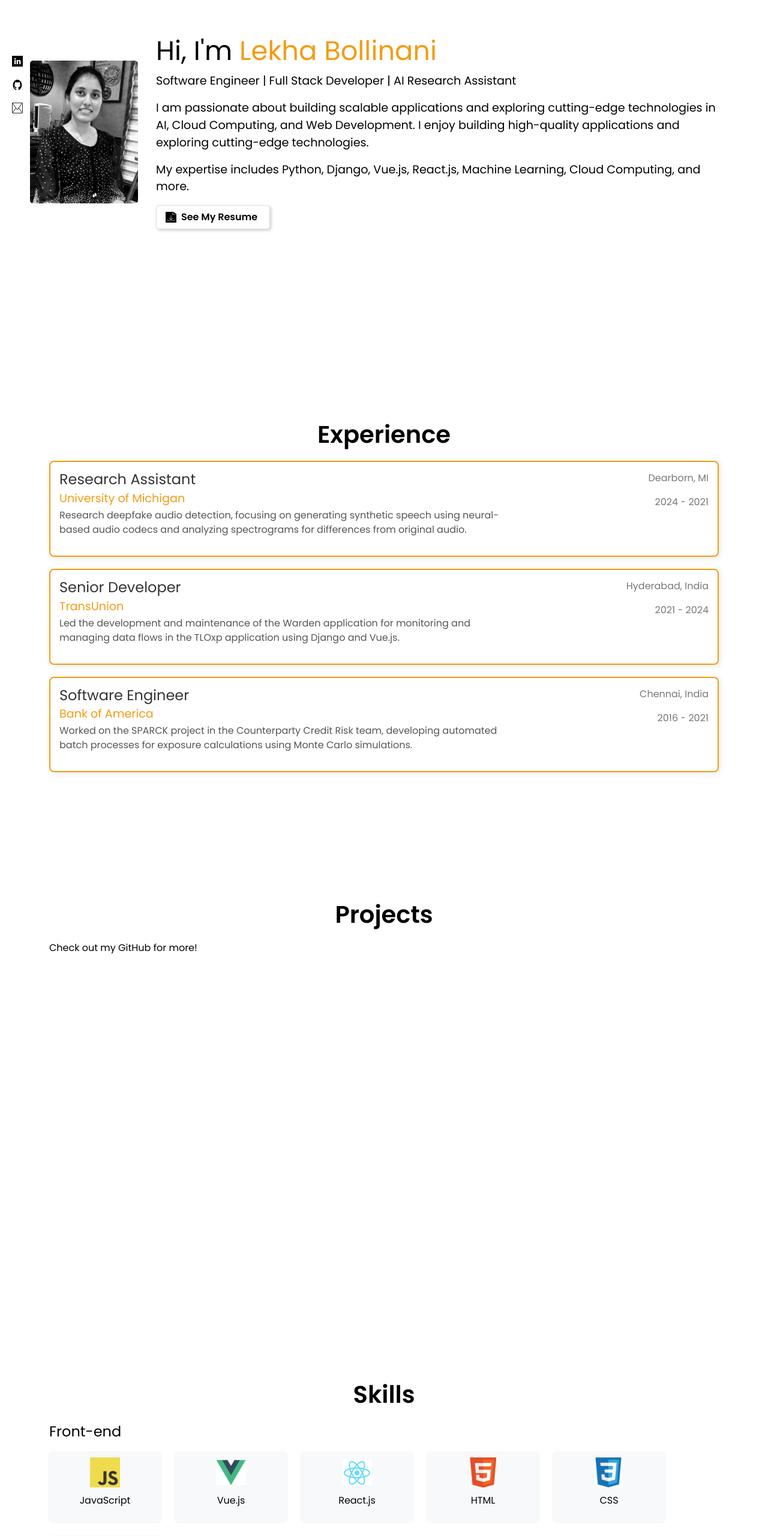
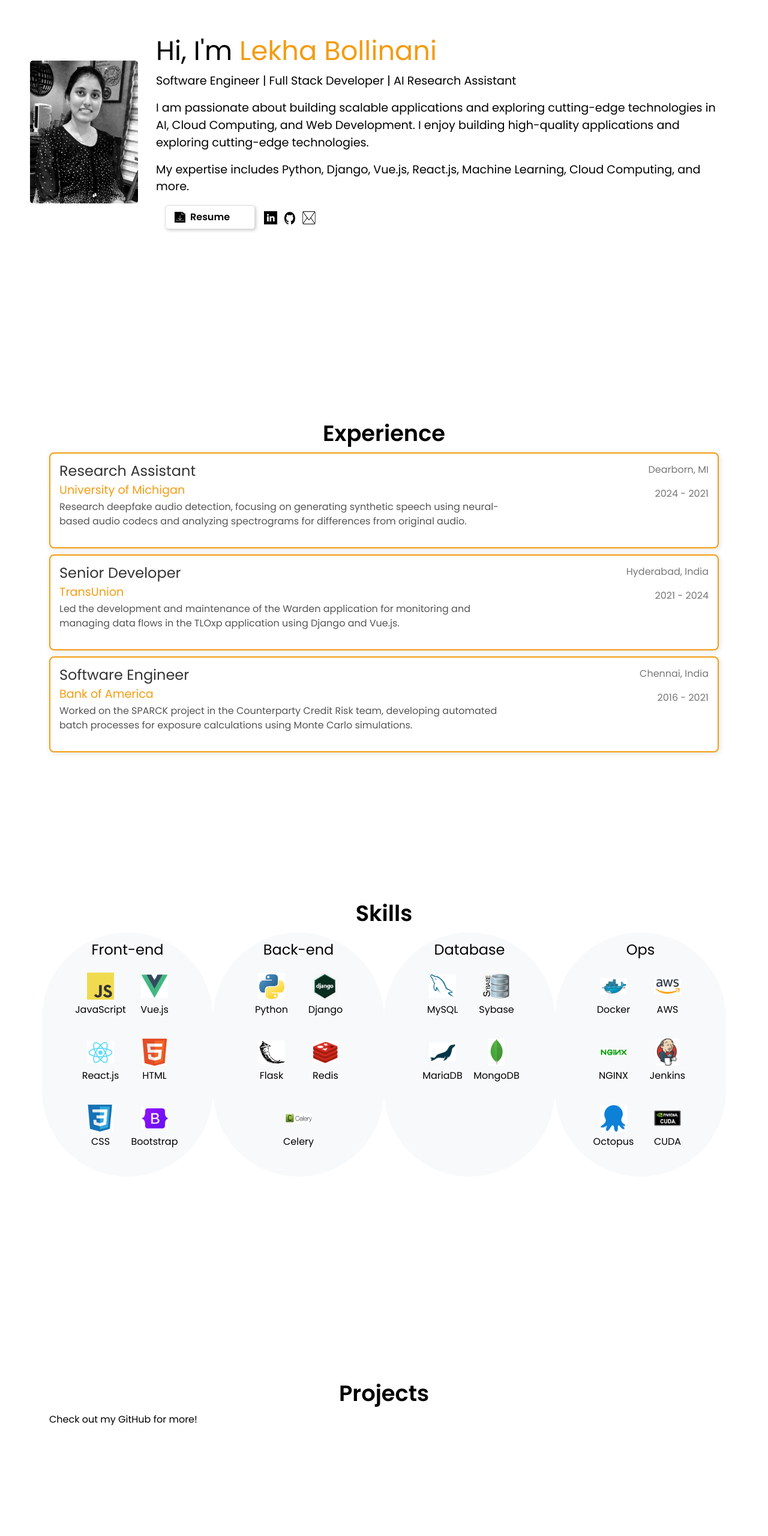
Before and after one commit to Lekha827/Portfolio, a plain HTML site: page index.html in a window 1280 px wide. Shown: the part 180-2740 px from the top of the page at 60% size. Drawn offline with nearby package versions, Linux system fonts and the light colour scheme.

Commit message:
Updated fav icon and skills section

```diff
--- a/Assets/css/styles.css
+++ b/Assets/css/styles.css
@@ -38,33 +38,13 @@ body {
     color: #f39c12 !important;
 }
 
-/* Social Icons (Fixed on Left) */
-.social-fixed {
-    position: fixed;
-    left: 20px;
-    top: 40%;  /* Adjusted to move icons slightly up */
-    transform: translateY(-50%);
-    display: flex;
-    flex-direction: column;
-    gap: 15px;
-}
-
-.social-fixed a img {
-    width: 18px; /* Reduced size for better balance */
-    height: 18px;
-    transition: transform 0.3s ease-in-out;
-}
-
-.social-fixed a img:hover {
-    transform: scale(1.2);
-}
 
 /* Home Section */
 .home-section {
     display: flex;
     justify-content: center;
     align-items: center;
-    padding: 20px 0; /* Removed incorrect space */
+    padding: 20px 0;
 }
 
 .home-content {
@@ -73,6 +53,13 @@ body {
     width: 100%;
     align-items: center;
     gap: 10px;
+}
+/* Profile Picture (Left Column) */
+.profile-img {
+    width: 100%;
+    max-width: 220px;
+    height: auto;
+    border-radius: 5px;
 }
 
 /* Left Side (Profile Image) */
@@ -88,6 +75,20 @@ body {
     display: block;
     margin: 0 auto;
 }
+/* About Section (Middle Column) */
+.home-middle h1 {
+    font-size: 2.5rem;
+    margin-bottom: 10px;
+}
+
+.home-middle .highlight {
+    color: #f39c12;
+}
+
+.home-middle p {
+    font-size: 1.1rem;
+    line-height: 1.5;
+}
 
 /* Right Side (Text Content) */
 .home-right {
@@ -97,6 +98,7 @@ body {
 .home-right h1 {
     font-size: 2.8rem;
     margin-bottom: 10px;
+    margin-left: 15 px;
 }
 
 .home-right .highlight {
@@ -106,6 +108,7 @@ body {
 .home-right p {
     font-size: 1.2rem;
     line-height: 1.5;
+    margin-left: 15 px;
 }
 
 html {
@@ -120,7 +123,7 @@ html {
     background-color: white;
     color: black;
     padding: 10px 15px;
-    width: 190px;
+    width: 150px;
     height: 40px;
     border-radius: 5px;
     text-decoration: none;
@@ -178,14 +181,14 @@ html {
 
 /* Sections */
 section {
-    padding: 50px 0;
-    min-height: 90vh;
+    padding: 10px 0;
+    min-height: auto;
 }
 
 section h2 {
     text-align: center;
-    margin-bottom: 20px;
-    font-size: 2.5rem;
+    margin-bottom: 10px;
+    font-size: 2.3rem;
     font-weight: 600;
 }
 
@@ -193,8 +196,8 @@ section h2 {
 .experience-container {
     display: flex;
     flex-direction: column;
-    gap: 20px;
-    margin-top: 20px;
+    gap: 10px;
+    margin-top: 5px;
 }
 
 /* Individual Experience Card */
@@ -261,46 +264,83 @@ section h2 {
 }
 
 /* Skills Section */
+.skill-category {
+    background: #f8f9fa; /* Light gray background */
+    padding: 15px;
+    border-radius: 200px;
+    text-align: center;
+    margin-bottom: 10px; /* Avoids shifting to next row */
+}
+
+/* Skills Grid */
+.skills-box {
+    display: flex;
+    flex-wrap: wrap;
+    justify-content: center;
+    gap: 10px;
+    padding: 10px;
+}
+
+/* Skill Card */
 .skill-card {
-    padding: 10px;
-    background: #f8f9fa;
-    border-radius: 8px;
-    margin: 10px;
+    display: flex;
+    flex-direction: column;
+    align-items: center;
+    width: 80px; /* Adjusted size */
+    padding: 5px;
+}
+
+/* Skill Logo */
+.skill-logo {
+    width: 45px; /* Adjusted to prevent overflow */
+    height: 45px;
+    object-fit: contain;
+    margin-bottom: 5px;
+}
+
+/* Responsive Design */
+@media (max-width: 992px) { /* Tablets */
+    .skill-category {
+        flex: 0 0 48%; /* Two columns per row */
+    }
+}
+
+@media (max-width: 768px) { /* Mobile */
+    .skill-category {
+        flex: 0 0 100%; /* Single column */
+    }
+}
+
+
+/* Resume Button & Social Icons - Aligned in One Row */
+.resume-social {
+    display: flex;
+    align-items: center;
+    gap: 15px; /* Space between resume button & icons */
+    margin-top: 15px;
+    margin-left: 15px;
+}
+
+/* Social Media Icons - Small & Inline */
+.social-icons {
+    display: flex;
+    gap: 10px; /* Space between icons */
+}
+
+.social-icons a img {
+    width: 22px; /* Smaller icons */
+    height: 22px;
     transition: transform 0.3s ease-in-out;
 }
 
-.skill-card:hover {
+.social-icons a img:hover {
     transform: scale(1.1);
-}
-
-.skill-logo {
-    width: 50px;
-    height: 50px;
-    object-fit: contain;
-    margin-bottom: 10px;
 }
 
 /* Responsive Design */
 @media (max-width: 768px) {
-    .hero {
-        flex-direction: column;
-        text-align: center;
-    }
-
-    .hero-content {
-        flex-direction: column;
-    }
-
-    .hero img {
-        margin: 0 auto 20px;
-        width: 150px; /* Smaller for mobile */
-    }
-
-    .hero-text h1 {
-        font-size: 2rem;
-    }
-
-    .hero-text p {
-        font-size: 1rem;
+    .resume-social {
+        flex-direction: column; /* Stack Resume + Icons for small screens */
+        align-items: center;
     }
 }
--- a/index.html
+++ b/index.html
@@ -6,6 +6,7 @@
     <meta name="keywords" content="Lekha Bollinani, portfolio, full-stack developer, python developer, AI Engineer, Django, Javascript, Vue.js, Redis, Backend development">
     <meta name="viewport" content="width=device-width, initial-scale=1.0">
     <title>Lekha Bollinani Portfolio</title>
+     <link rel="icon" type="image/png" href="Assets/img/favicon.png">
     <link rel="stylesheet" href="https://cdn.jsdelivr.net/npm/bootstrap@5.3.0/dist/css/bootstrap.min.css">
     <script src="https://code.jquery.com/jquery-3.6.0.min.js"></script>
     <script src="https://cdn.jsdelivr.net/npm/bootstrap@5.3.0/dist/js/bootstrap.bundle.min.js"></script>
@@ -24,12 +25,6 @@
         section {
             padding: 80px 0;
             min-height: 100vh;
-        }
-        .hero {
-            background: linear-gradient(rgba(0, 0, 0, 0.7), rgba(0, 0, 0, 0.7));
-            color: white;
-            text-align: center;
-            padding: 150px 20px;
         }
     </style>
 </head>
@@ -60,25 +55,12 @@
                 <ul class="navbar-nav nav-fill w-100">
                     <li class="nav-item"><a class="nav-link" href="#home">Home</a></li>
                     <li class="nav-item"><a class="nav-link" href="#experience">Experience</a></li>
+                    <li class="nav-item"><a class="nav-link" href="#skills">Skills</a></li>
                     <li class="nav-item"><a class="nav-link" href="#projects">Projects</a></li>
-                    <li class="nav-item"><a class="nav-link" href="#skills">Skills</a></li>
                 </ul>
             </div>
         </div>
     </nav>
-
-    <!-- Social Icons (Fixed Vertically) -->
-    <div class="social-fixed">
-        <a href="https://linkedin.com/in/lekha-bollinani" target="_blank">
-            <img src="Assets/img/linkedin.png" alt="LinkedIn">
-        </a>
-        <a href="https://github.com/Lekha827" target="_blank">
-            <img src="Assets/img/github.png" alt="GitHub">
-        </a>
-        <a href="mailto:bollinenilekha@gmail.com">
-            <img src="Assets/img/gmail.png" alt="Email">
-        </a>
-    </div>
 
     <!-- Home Section (Includes About Info & Resume Download) -->
     <section id="home" class="container home-section">
@@ -100,9 +82,25 @@
                     My expertise includes Python, Django, Vue.js, React.js, Machine Learning,
                     Cloud Computing, and more.
                 </p>
-                <a href="Assets/files/resume.pdf" download class="resume-btn">
-                    <img src="Assets/img/file.png" alt="Download Icon"> See My Resume
-                </a>
+                <!-- Resume Button & Social Media Icons (Aligned in One Row) -->
+                <div class="resume-social">
+                    <a href="Assets/files/resume.pdf" download class="resume-btn">
+                        <img src="Assets/img/file.png" alt="Download Icon"> Resume
+                    </a>
+
+                    <!-- Social Media Icons Beside Resume Button -->
+                    <div class="social-icons">
+                        <a href="https://linkedin.com/in/lekha-bollinani" target="_blank">
+                            <img src="Assets/img/linkedin.png" alt="LinkedIn">
+                        </a>
+                        <a href="https://github.com/Lekha827" target="_blank">
+                            <img src="Assets/img/github.png" alt="GitHub">
+                        </a>
+                        <a href="mailto:bollinenilekha@gmail.com">
+                            <img src="Assets/img/gmail.png" alt="Email">
+                        </a>
+                    </div>
+                </div>
             </div>
         </div>
     </section>
@@ -114,28 +112,45 @@
     </section>
     <script src="Assets/js/experience.js"></script>
 
+   <!-- Skills Section -->
+    <section id="skills" class="container">
+        <h2 class="text-center">Skills</h2>
+
+        <div class="row justify-content-center">
+            <!-- Frontend Skills -->
+            <div class="col-lg-3 col-md-6 skill-category">
+                <h4>Front-end</h4>
+                <div id="frontend-skills" class="skills-box"></div>
+            </div>
+
+            <!-- Backend Skills -->
+            <div class="col-lg-3 col-md-6 skill-category">
+                <h4>Back-end</h4>
+                <div id="backend-skills" class="skills-box"></div>
+            </div>
+
+            <!-- Database Skills -->
+            <div class="col-lg-3 col-md-6 skill-category">
+                <h4>Database</h4>
+                <div id="database-skills" class="skills-box"></div>
+            </div>
+
+            <!-- Ops Skills -->
+            <div class="col-lg-3 col-md-6 skill-category">
+                <h4>Ops</h4>
+                <div id="ops-skills" class="skills-box"></div>
+            </div>
+        </div>
+    </section>
+
+
+
     <!-- Projects Section -->
     <section id="projects" class="container">
         <h2>Projects</h2>
         <p>Check out my GitHub for more!</p>
     </section>
 
-    <!-- Skills Section -->
-    <section id="skills" class="container">
-        <h2 class="text-center">Skills</h2>
-
-        <h4 class="mt-4">Front-end</h4>
-        <div id="frontend-skills" class="row"></div>
-
-        <h4 class="mt-4">Back-end</h4>
-        <div id="backend-skills" class="row"></div>
-
-        <h4 class="mt-4">Database</h4>
-        <div id="database-skills" class="row"></div>
-
-        <h4 class="mt-4">Ops</h4>
-        <div id="ops-skills" class="row"></div>
-    </section>
 
     <script src="Assets/js/skills.js"></script>
 
```
Also changed, not shown: Assets/img/favicon.png (added).
